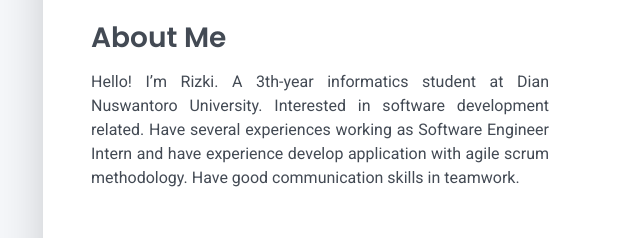
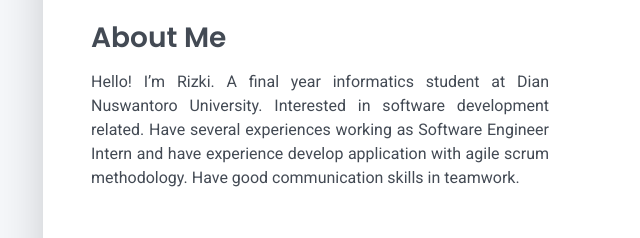
Before and after one commit to rizki-nm/rizki-nm.github.io, a plain HTML site: page index.html in a window 1280 px wide. Shown: the part 404-642 px from the top of the page, 79-719 px from the left. Drawn offline with Linux system fonts and the light colour scheme.

Commit message:
Update index.html

```diff
--- a/index.html
+++ b/index.html
@@ -89,7 +89,7 @@
           <div class="row">
             <div class="col-md-6">
               <h2 class="h3">About Me</h2>
-              <p align="justify">Hello! I’m Rizki. A 3th-year informatics student at Dian Nuswantoro University. Interested in software development related. Have several experiences working as Software Engineer Intern and have experience develop application with agile scrum methodology. Have good communication skills in teamwork.</p>
+              <p align="justify">Hello! I’m Rizki. A final year informatics student at Dian Nuswantoro University. Interested in software development related. Have several experiences working as Software Engineer Intern and have experience develop application with agile scrum methodology. Have good communication skills in teamwork.</p>
             </div>
             <div class="col-md-5 offset-md-1">
               <div class="row mt-md-4">
```
